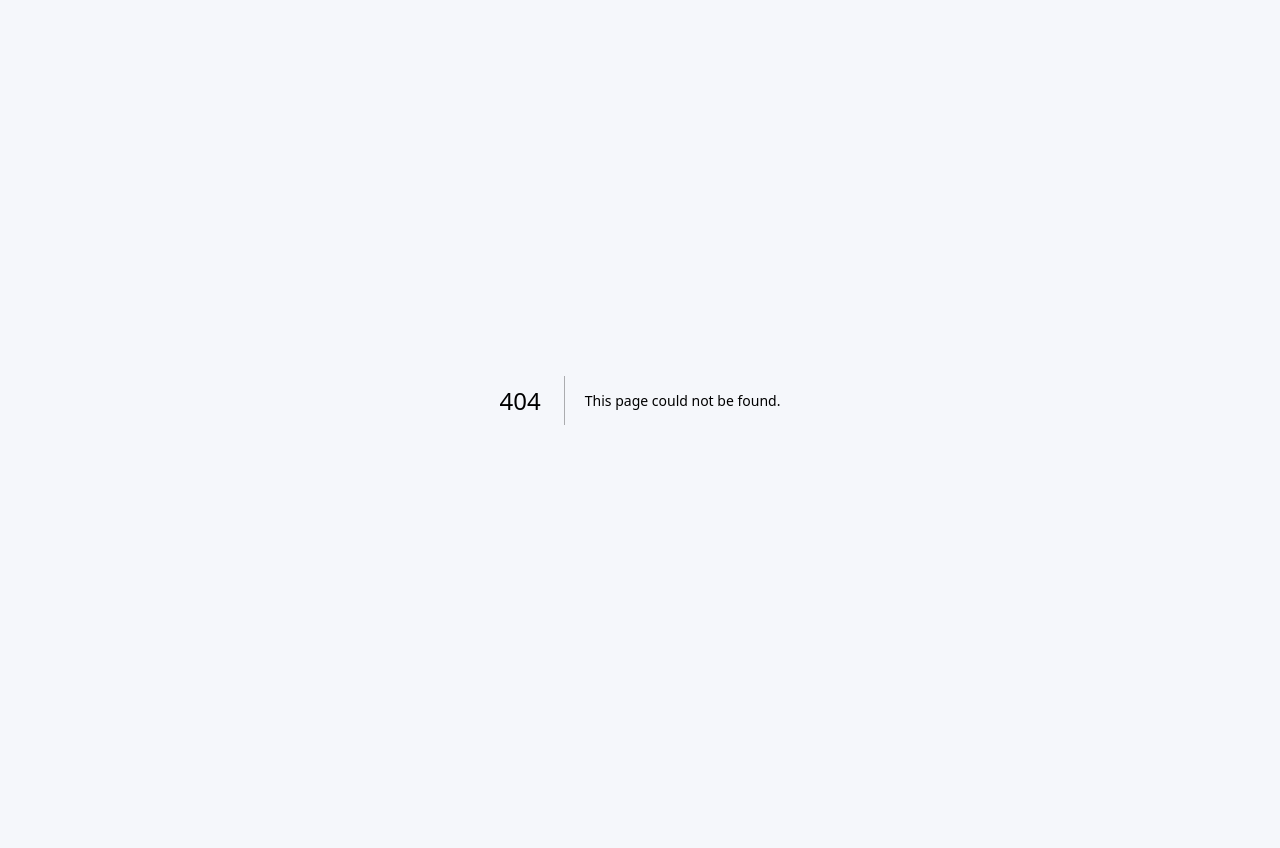
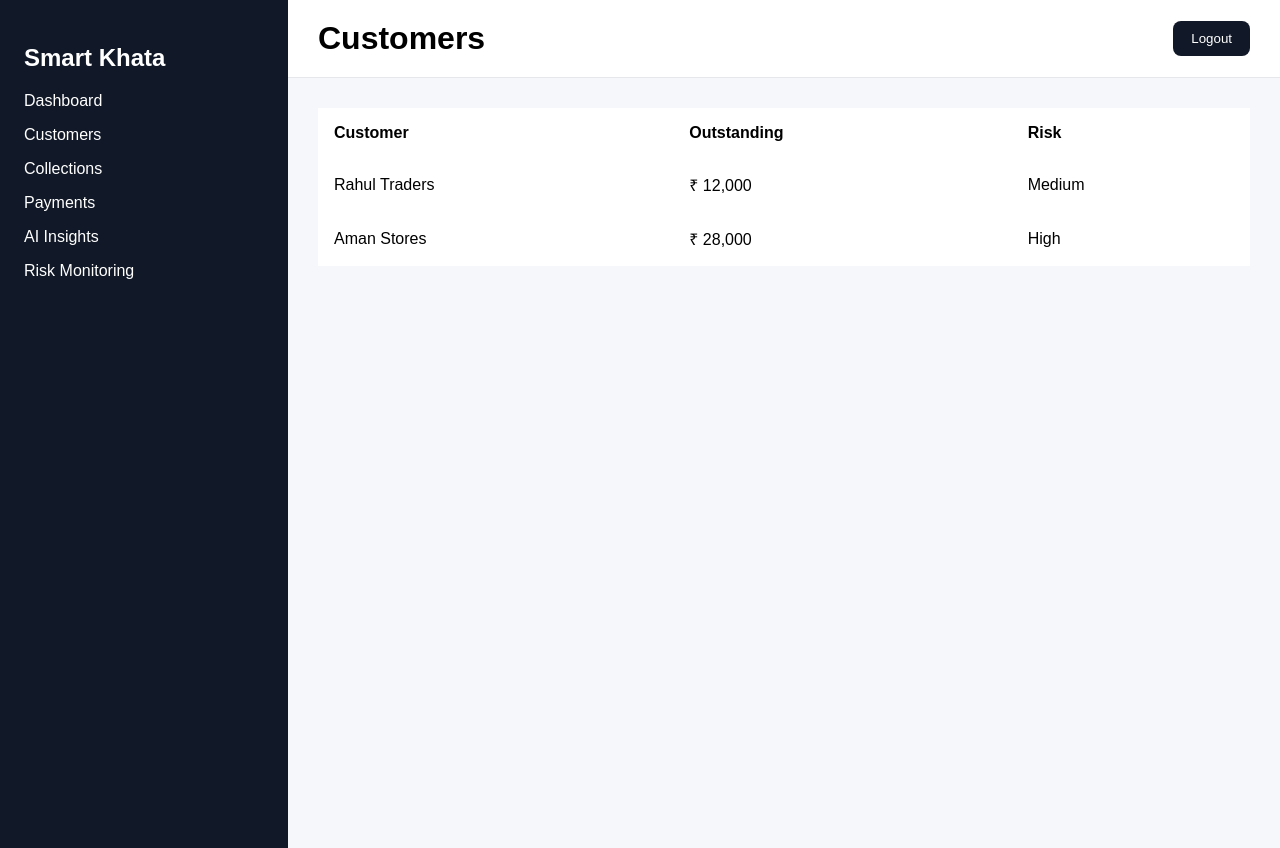
Before and after one commit to dkshaikdxb-dev/Smart-Digital-Khata, a Next.js app in the folder frontend/web/: page /customers in a window 1280 px wide. Before the commit this address had no page. Before the commit the page ends 800 px from the top, so only its background shows below. Built offline with nearby package versions, Linux system fonts and the light colour scheme.

Commit message:
Add customers management SaaS page

```diff
--- /dev/null
+++ b/frontend/web/app/customers/page.jsx
@@ -0,0 +1,55 @@
+import Sidebar from '../../components/Sidebar';
+import Header from '../../components/Header';
+
+const customers = [
+  {
+    name: 'Rahul Traders',
+    outstanding: '₹ 12,000',
+    risk: 'Medium'
+  },
+  {
+    name: 'Aman Stores',
+    outstanding: '₹ 28,000',
+    risk: 'High'
+  }
+];
+
+export default function CustomersPage() {
+  return (
+    <div style={{ display: 'flex' }}>
+      <Sidebar />
+
+      <div style={{ flex: 1 }}>
+        <Header title="Customers" />
+
+        <main style={{ padding: '30px' }}>
+          <table
+            style={{
+              width: '100%',
+              background: '#fff',
+              borderCollapse: 'collapse'
+            }}
+          >
+            <thead>
+              <tr>
+                <th style={{ padding: '16px', textAlign: 'left' }}>Customer</th>
+                <th style={{ padding: '16px', textAlign: 'left' }}>Outstanding</th>
+                <th style={{ padding: '16px', textAlign: 'left' }}>Risk</th>
+              </tr>
+            </thead>
+
+            <tbody>
+              {customers.map(customer => (
+                <tr key={customer.name}>
+                  <td style={{ padding: '16px' }}>{customer.name}</td>
+                  <td style={{ padding: '16px' }}>{customer.outstanding}</td>
+                  <td style={{ padding: '16px' }}>{customer.risk}</td>
+                </tr>
+              ))}
+            </tbody>
+          </table>
+        </main>
+      </div>
+    </div>
+  );
+}
```
